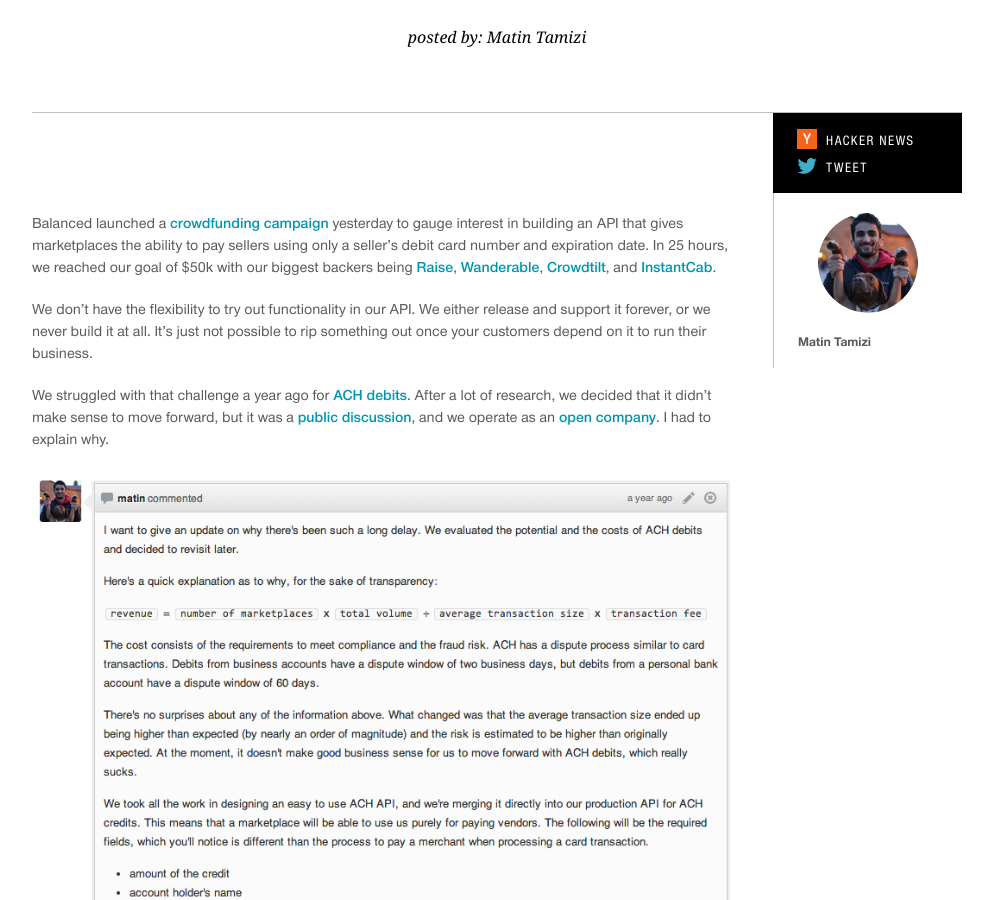
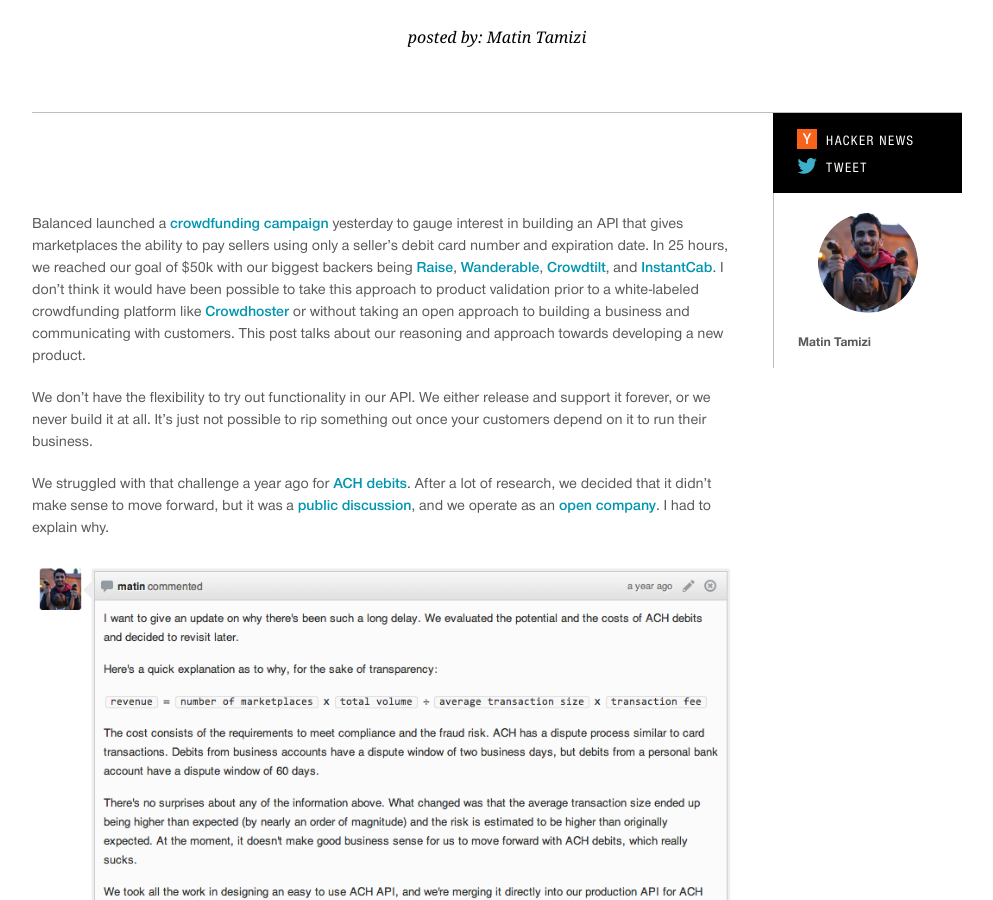
Before and after one commit to balanced/balanced.github.com, a Jekyll site: the page built from _posts/2014-01-22-push-to-cards.md, in a window 1280 px wide and 900 px high, scrolled down 724 px. Shown: the whole window, without its empty margins (143-1136 px from the left). Built offline with Jekyll 4.4.1, drawn with Linux system fonts in a browser that asks for light colours; nearby versions of some CDN libraries.

Commit message:
Improve intro and explain Crowdhoster

```diff
--- a/_posts/2014-01-22-push-to-cards.md
+++ b/_posts/2014-01-22-push-to-cards.md
@@ -20,6 +20,12 @@
 [Wanderable](https://wanderable.com/),
 [Crowdtilt](https://www.crowdtilt.com/), and
 [InstantCab](http://instantcab.com/).
+I don't think it would have been possible to take this approach to product
+validation prior to a white-labeled crowdfunding platform like
+[Crowdhoster](http://www.crowdhoster.com/) or without taking an open
+approach to building a business and communicating with customers.
+This post talks about our reasoning and approach towards developing a new
+product.
 
 We don't have the flexibility to try out functionality in our API. We either
 release and support it forever, or we never build it at all. It's just not
```
